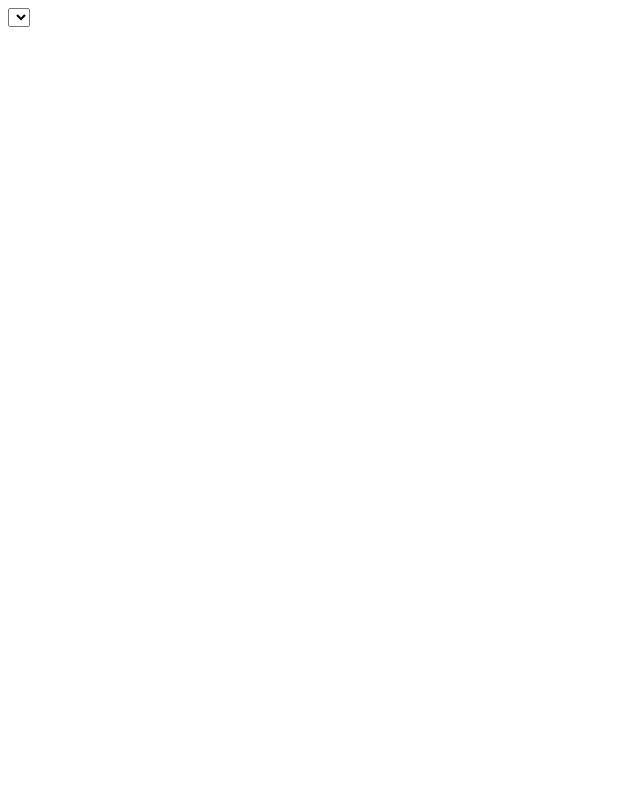
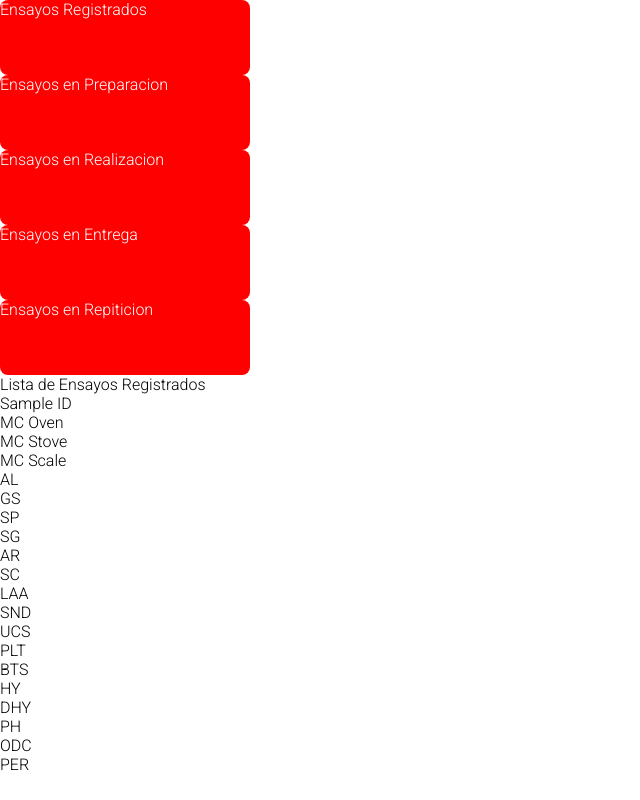
Before and after one commit to fsanttana/LAB-SYSTEM-PROCESS, a PHP site: page /seguimiento_muestra.html in a window 1280 px wide. Before the commit the part shown is almost empty. Shown: the whole page, without its empty margins (0-640 px from the left). Run offline with PHP 8.4, Linux system fonts and the light colour scheme; lists and menus that the app fills with data are empty.

Commit message:
otros
procss

Co-Authored-By: fsanttana <81333785+fsanttana@users.noreply.github.com>

```diff
--- a/seguimiento_muestra.html
+++ b/seguimiento_muestra.html
@@ -4,17 +4,69 @@
     <meta charset="UTF-8">
     <meta http-equiv="X-UA-Compatible" content="IE=edge">
     <meta name="viewport" content="width=device-width, initial-scale=1.0">
+    <link rel="stylesheet" href="*">
+    <link rel="stylesheet" href="style.css">
+    <link href="https://fonts.googleapis.com/css2?family=Roboto:wght@300&display=swap" rel="stylesheet">
     <title></title>
 </head>
 <body>
+
     <main>
-        <div>
-            <form action="">
-                <select name="">
+        <div class="principal">
+        <div class="contenedor-bt">
+            <label>Ensayos Registrados</label>
+            <i class="img"></i>
+        </div>
 
-                </select>
-            </form>
+        <div class="contenedor-bt">
+            <label>Ensayos en Preparacion</label>
+            <i class=""></i>
         </div>
+
+        <div class="contenedor-bt">
+            <label>Ensayos en Realizacion</label>
+            <i class=""></i>
+        </div>
+
+        <div class="contenedor-bt">
+            <label>Ensayos en Entrega</label>
+            <i class="img"></i>
+        </div>
+
+        <div class="contenedor-bt">
+            <label>Ensayos en Repiticion</label>
+            <i class=""></i>
+        </div>
+
+        <!--System Form-->
+
+        <div class="contenedor-ensayos">
+            <label class="tabla-bd">Lista de Ensayos Registrados</label>
+            <article>Sample ID</article>
+            <article name="MC_Oven">MC Oven</article>
+            <article name="MC_Stove">MC Stove</article>
+            <article name="MC_Scale">MC Scale</article>
+            <article name="AL">AL</article>
+            <article name="GS">GS</article>
+            <article name="SP">SP</article>
+            <article name="SG">SG</article>
+            <article name="AR">AR</article>
+            <article name="SC">SC</article>
+            <article name="LAA">LAA</article>
+            <article name="SND">SND</article>
+            <article name="UCS">UCS</article>
+            <article name="PLT">PLT</article>
+            <article name="BTS">BTS</article>
+            <article name="HY">HY</article>
+            <article name="DHY">DHY</article>
+            <article name="PH">PH</article>
+            <article name="ODC">ODC</article>
+            <article name="PER">PER</article>
+        </div>
+
+    </div>
     </main>
+
+
 </body>
 </html>
--- /dev/null
+++ b/style.css
@@ -0,0 +1,21 @@
+*{
+    font-family: 'Roboto', sans-serif;
+    margin: 0%;
+    padding: auto;
+}
+
+body{
+    align-items: center;
+    margin: relative;
+    padding: relative;
+}
+
+.contenedor-bt {
+    align-items: center;
+    border-radius: 8px;
+    background-color: red;
+    backdrop-filter: 45;
+    color: white;
+    width: 250PX;
+    height: 75px;
+}
```
Also changed, not shown: seguimiento_bd.php (+1 -25 lines).
